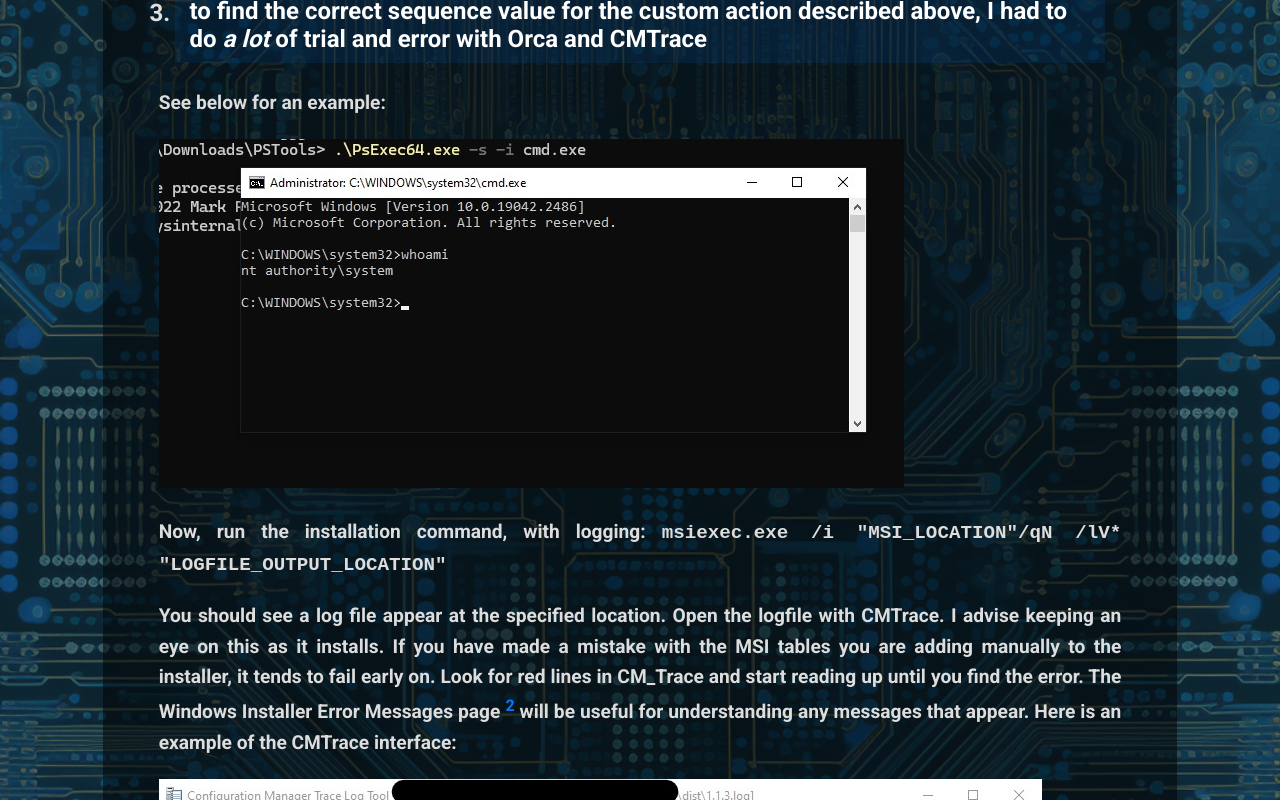
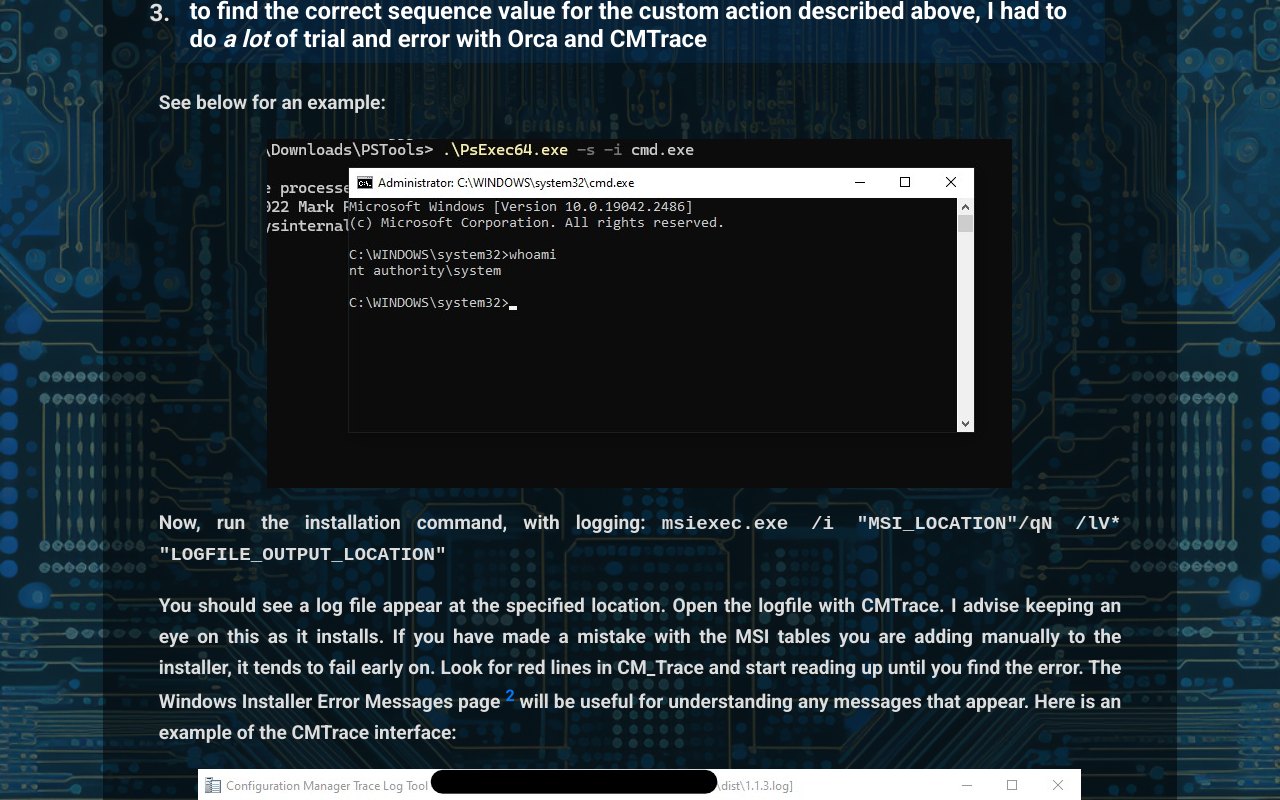
Before and after one commit to ggottemo/portfolio_vite, a React (Vite) app: page /blogs in a window 1280 px wide. Shown: the part 7060-7860 px from the top of the page. Built offline with nearby package versions, Linux system fonts and the light colour scheme; a web font is replaced by a local one.

Commit message:
Add display:block to center images

```diff
--- a/src/styles/layouts/blogs.scss
+++ b/src/styles/layouts/blogs.scss
@@ -147,6 +147,11 @@
     margin-left: -25px;
   }
 
+    img {
+    margin: 0 auto;
+    display: block;
+  }
+
   //ul li:before {
   //  content: '';
   //  display: block;
```
